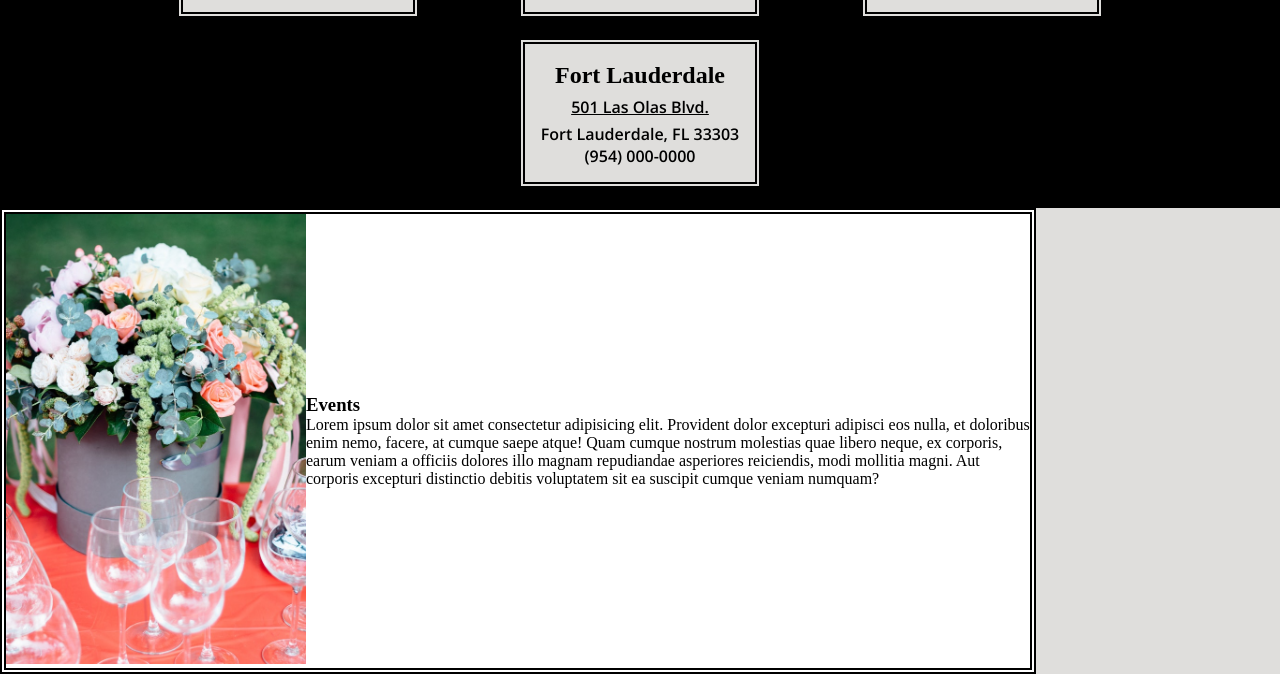
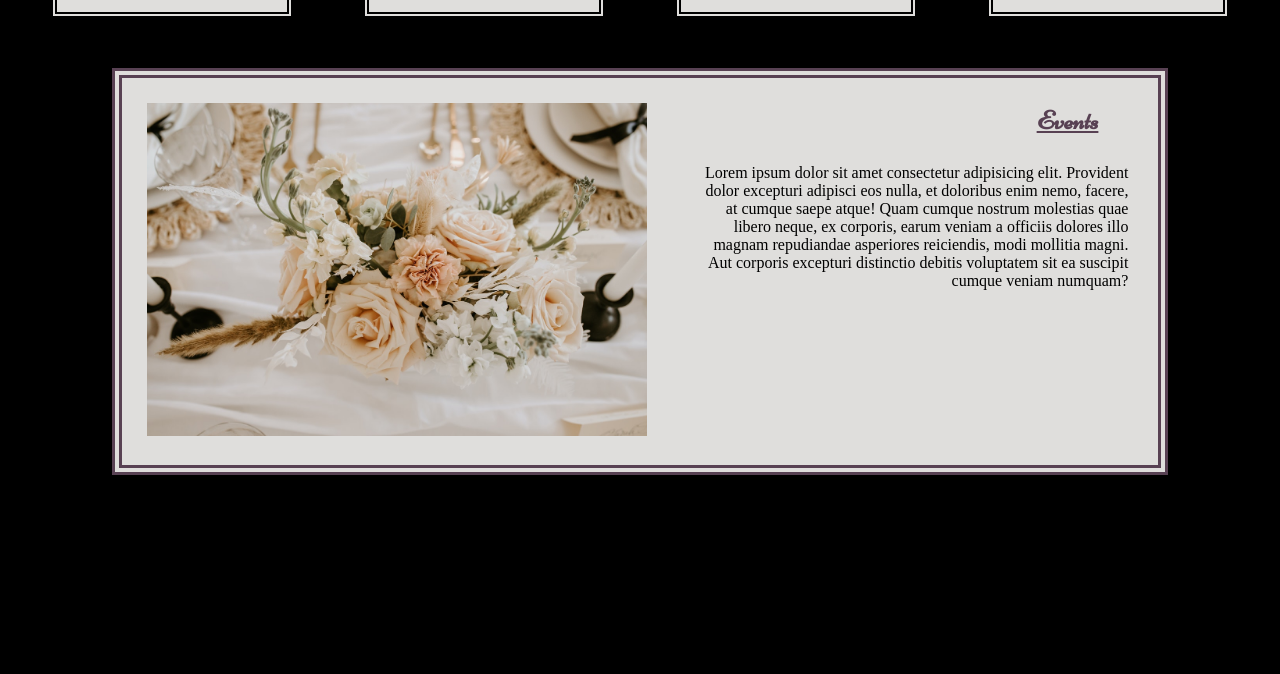
Before and after one commit to aaf2017/anna-fateeva.flowershop.github.io, a plain HTML site: page index.html in a window 1280 px wide. Shown: the part 727-1401 px from the top of the page. After the commit the page ends 1232 px from the top, so only its background shows below. Drawn offline with nearby package versions, Linux system fonts and the light colour scheme; a web font is replaced by a local one.

Commit message:
events flexbox section

```diff
--- a/index.html
+++ b/index.html
@@ -13,6 +13,7 @@
 </head>
 
 <body>
+
     <header>
         <nav class="main-menu-container">
             <ul class="main-menu">
@@ -64,10 +65,11 @@
             </ul>
         </nav>
         <div class="curve-container">
-            <p class="navbar-textline">Same day delivery in Miami-Dade and Broward - Order by 12PM EST!
+            <p class="navbar-textline">Same day delivery in Miami-Dade and Broward - Order by 12PM EST
             </p>
         </div>
     </header>
+
     <main>
         <section class="welcome">
             <div class="main-banner">
@@ -103,13 +105,11 @@
         </section>
         <section class="events-section">
             <div class="container-events">
-                <div class="empty-events"></div>
-                <div class="content-events">
                 <div class="img-events">
                     <img
-                            src="./assets/event4.jpg"
+                        src="./assets/event5a.jpg"
                         alt="Table Flower Arrangement"
-                            width="300"
+                        width="500"
                         height="auto"
                     >
                 </div>
@@ -118,8 +118,6 @@
                     <p class="text-events-p">Lorem ipsum dolor sit amet consectetur adipisicing elit. Provident dolor excepturi adipisci eos nulla, et doloribus enim nemo, facere, at cumque saepe atque! Quam cumque nostrum molestias quae libero neque, ex corporis, earum veniam a officiis dolores illo magnam repudiandae asperiores reiciendis, modi mollitia magni. Aut corporis excepturi distinctio debitis voluptatem sit ea suscipit cumque veniam numquam?</p>
                 </div>
             </div>
-                <div class="empty-events"></div>
-            </div>
         </section>
     </main>
 
--- a/styles.css
+++ b/styles.css
@@ -3,8 +3,9 @@
   --background-dark: #000000;
   --color-dark: #000000;
   --color-pink: #F9DFDC;
-  --color--light: #ffffff;
-  --color--banner:#dfdedc;
+  --color-purple: #584153;
+  --color-light: #ffffff;
+  --color-banner:#dfdedc;
 }
 
 *,
@@ -15,7 +16,7 @@
 }
 
 body {
-  background-color:var(--color--banner);
+  background-color:var(--background-dark);
 }
 
 .main-menu-container {
@@ -114,19 +115,19 @@ body {
 }
 
 .store-address {
-  width: 100vw;
+  width: 100%;
   display: flex;
-  flex-flow: wrap;
+  flex-flow: nowrap;
   align-content: space-between;
   justify-content: center;
-  gap: 40px 60px;
+  gap:30px;
   margin-top: -5px;                         /*here to pull it up*/
 }
 .store-address-card {
   display: flex;
   flex-direction: column;
   flex-wrap: column nowrap;
-  background-color:var(--color--banner);
+  background-color:var(--color-banner);
   width: 200px;
   margin: -40px 20px 20px 20px;
   color: var(--color-dark);
@@ -146,24 +147,61 @@ body {
 }
 
 .street {
-  text-decoration: underline ;
-  text-shadow: var(--color-pink);
+  text-decoration: underline solid 3px;
+  color: var(--color-purple);
   font-size: 16px;
   line-height: 32px;
 }
 
+.events-section {
+  width: 90vw;
+  display: flex;
+  margin: 0 auto;
+  justify-content: center;
+}
+/*
 .container-events {
+  border: double 6px var(--color-dark);
   display: flex;
-  flex-direction: column;
-  flex-grow: 2;
+  justify-content:space-around;
+}
+*/
+
+.container-events {
+  background-color: var( --color-banner);
+  border: double 10px var(--color-purple);
+  width: 90%;
+  margin: 30px auto;
+  display: flex;
+  align-items: flex-start;
+  flex-wrap: nowrap;
+
 }
 
-.content-events {
-  background-color: var(--color--light);
-  width: 80vw;
-  border: double 6px var(--color-dark);
-  display: flex;
-  align-items: center;
+.img-events {
+  padding:5px;
+  margin: 20px;
+}
+
+.text-events-header {
+  font-family: 'Niconne', cursive;
+  text-decoration: underline;
+  font-size: 26px;
+  line-height: 26px;
+  color: var(--color-purple);
+  text-align: right;
+  margin: 0 30px 30px auto;
+}
+
+.text-events {
+  margin: 30px;
+  text-align: right;
+}
+
+@media screen and (max-width: 1220px){
+  .store-address{
+    flex-flow: nowrap;
+  }
 }
 
 @media screen and (max-width: 930px){
```
Also changed, not shown: assets/event5.jpg (added), assets/event5a.jpg (added). Lines whose indentation alone changed are shown as unchanged.
